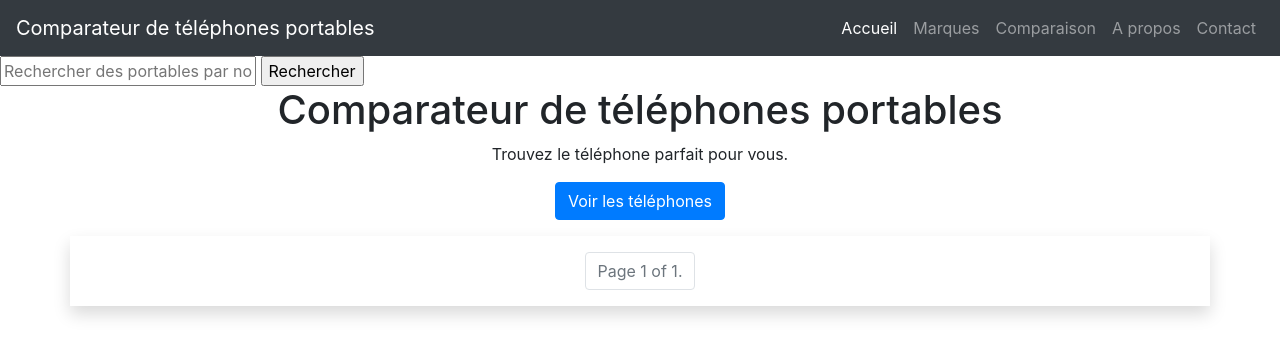
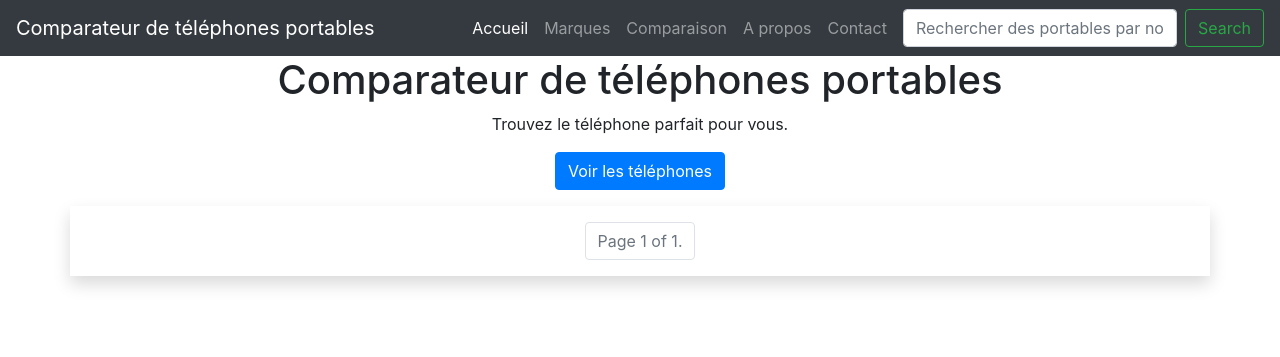
Before and after one commit to abou-dev/Site_Scrapping, a Django app: page / in a window 1280 px wide. Shown: the top 357 px of the page. Run offline with Django 4.2, Linux system fonts and the light colour scheme; data that the repository does not hold is empty; some libraries are stand-ins or nearby versions.

Commit message:
css pour la search

```diff
--- a/Site_Scrapping/Site_Scrapping/templates/pages/index.html
+++ b/Site_Scrapping/Site_Scrapping/templates/pages/index.html
@@ -34,13 +34,15 @@
             <a class="nav-link" href="#">Contact</a>
           </li>
         </ul>
+        <form class="d-flex ml-2" role="search" method="GET" action="{% url 'index' %}">
+          <input class="form-control me-2 mr-2" type="text" name="q"
+            placeholder="Rechercher des portables par nom ou marque" aria-label="Search">
+          <button class="btn btn-outline-success" type="submit">Search</button>
+        </form>
       </div>
     </nav>
   </header>
-  <form method="GET" action="{% url 'index' %}">
-    <input type="text" name="q" placeholder="Rechercher des portables par nom ou marque">
-    <input type="submit" value="Rechercher">
-  </form>
+
   <section class="hero text-center">
     <div class="container">
       <h1>Comparateur de téléphones portables</h1>
```
